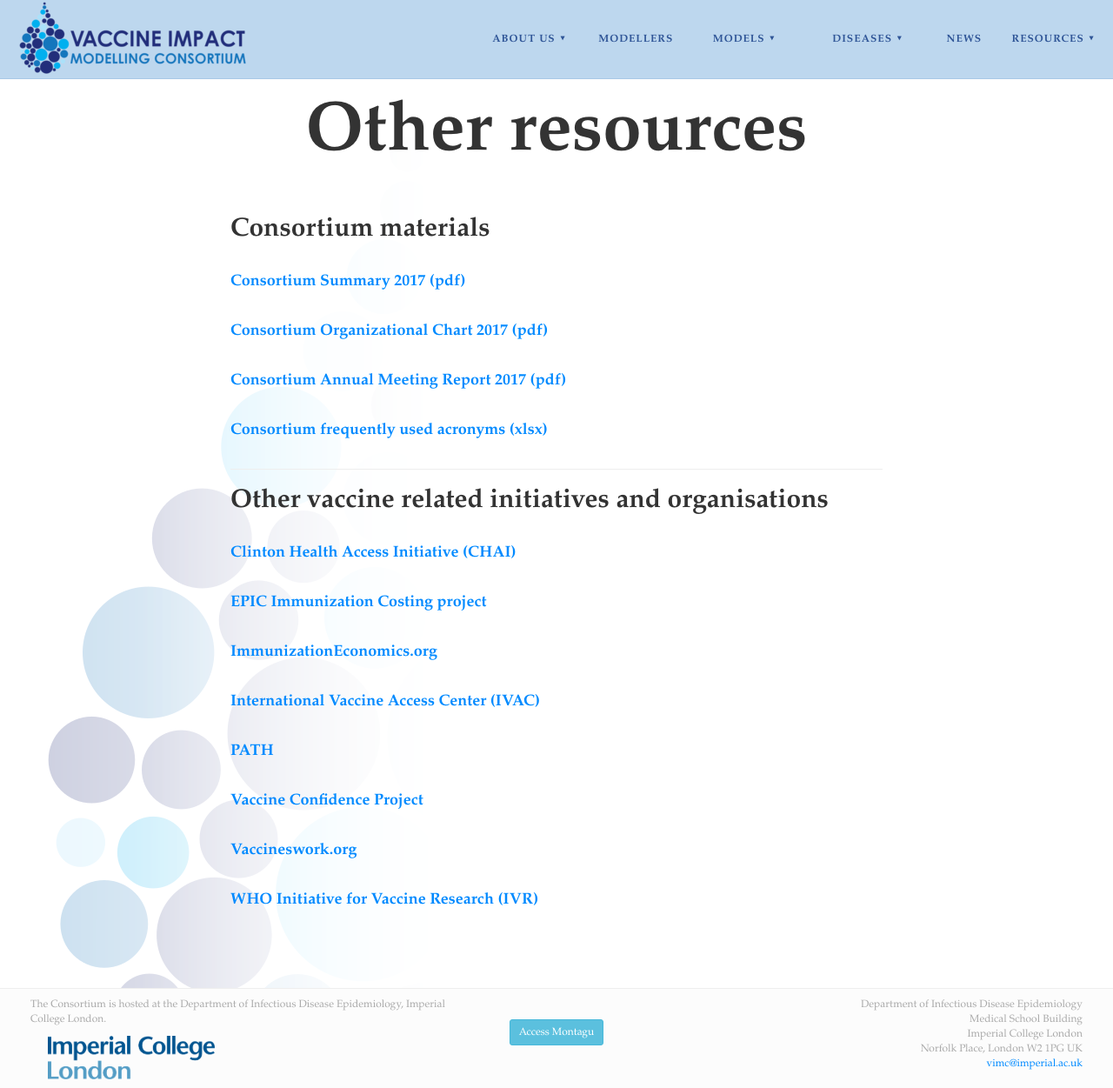
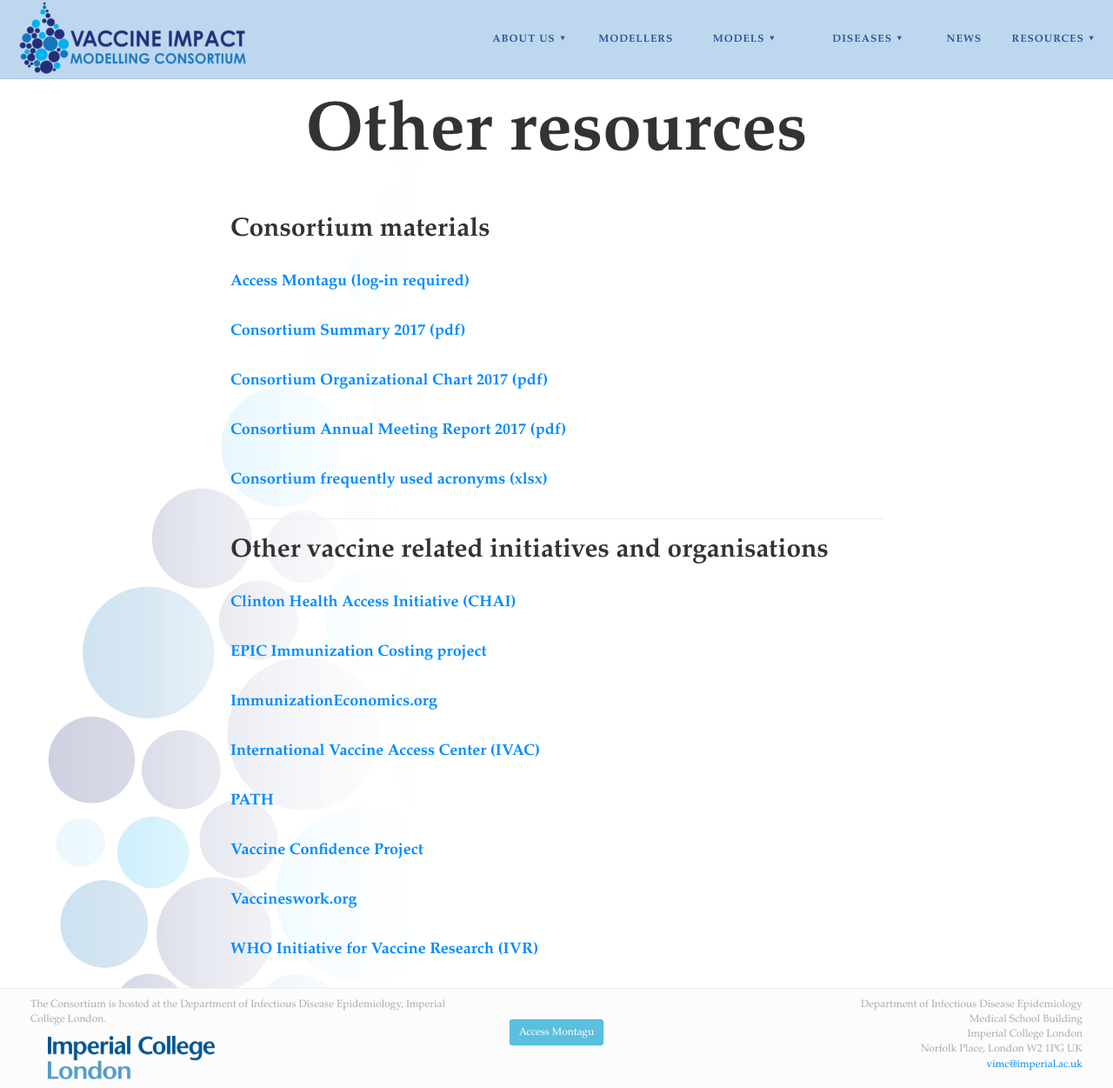
Before and after one commit to vimchub/vaccineimpact, a Jekyll site: the page built from resources.md, in a window 1280 px wide and 1251 px high. Shown: the whole window at 87% size. Built offline with Jekyll 4.4.1, drawn with Linux system fonts in a browser that asks for light colours; nearby versions of some CDN libraries.

Commit message:
added more obvious link to Montagu

```diff
--- a/resources.md
+++ b/resources.md
@@ -2,6 +2,8 @@
 title: Other resources
 ---
 ## Consortium materials
+
+**[Access Montagu (log-in required)](https://montagu.vaccineimpact.org/)**
 
 **[Consortium Summary 2017 (pdf)](/resources/VIMC_consortium_summary_2017.pdf)**
 
```
